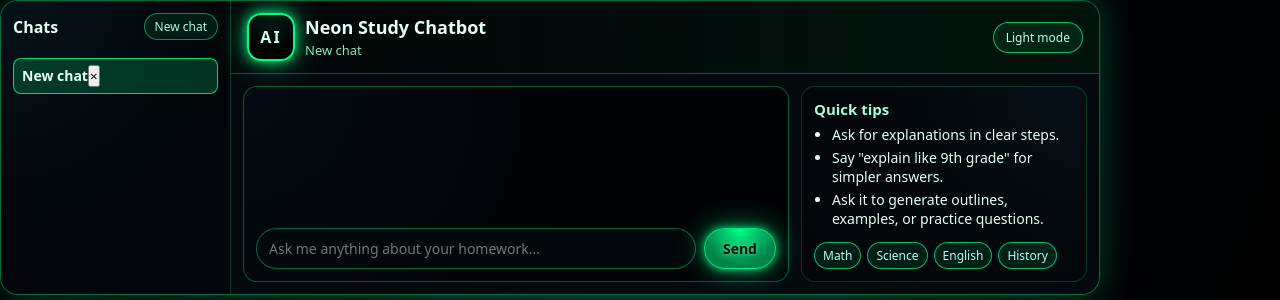
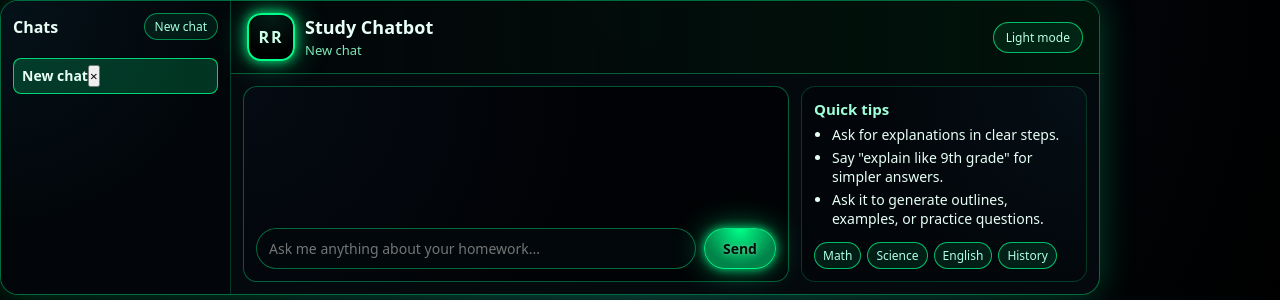
Before and after one commit to Yinkrl/school-chatbot, a Flask app: page / in a window 1280 px wide. Shown: the top 300 px of the page. Run offline with Flask 3, Linux system fonts and the light colour scheme.

Commit message:
Added favicon and changed text

```diff
--- a/templates/index.html
+++ b/templates/index.html
@@ -2,7 +2,7 @@
 <html lang="en">
 <head>
     <meta charset="UTF-8">
-    <title>AI Neon Study Chatbot</title>
+    <title>Study Chatbot</title>
     <meta name="viewport" content="width=device-width, initial-scale=1">
 
     <!-- Main stylesheet -->
@@ -26,10 +26,10 @@
         <div class="main-area">
             <header class="app-header">
                 <div class="logo-circle">
-                    <span class="logo-text">AI</span>
+                    <span class="logo-text">RR</span>
                 </div>
                 <div class="header-text">
-                    <h1>Neon Study Chatbot</h1>
+                    <h1>Study Chatbot</h1>
                     <p id="current-chat-title">New chat</p>
                 </div>
                 <button id="theme-toggle" class="theme-toggle">Light mode</button>
```
